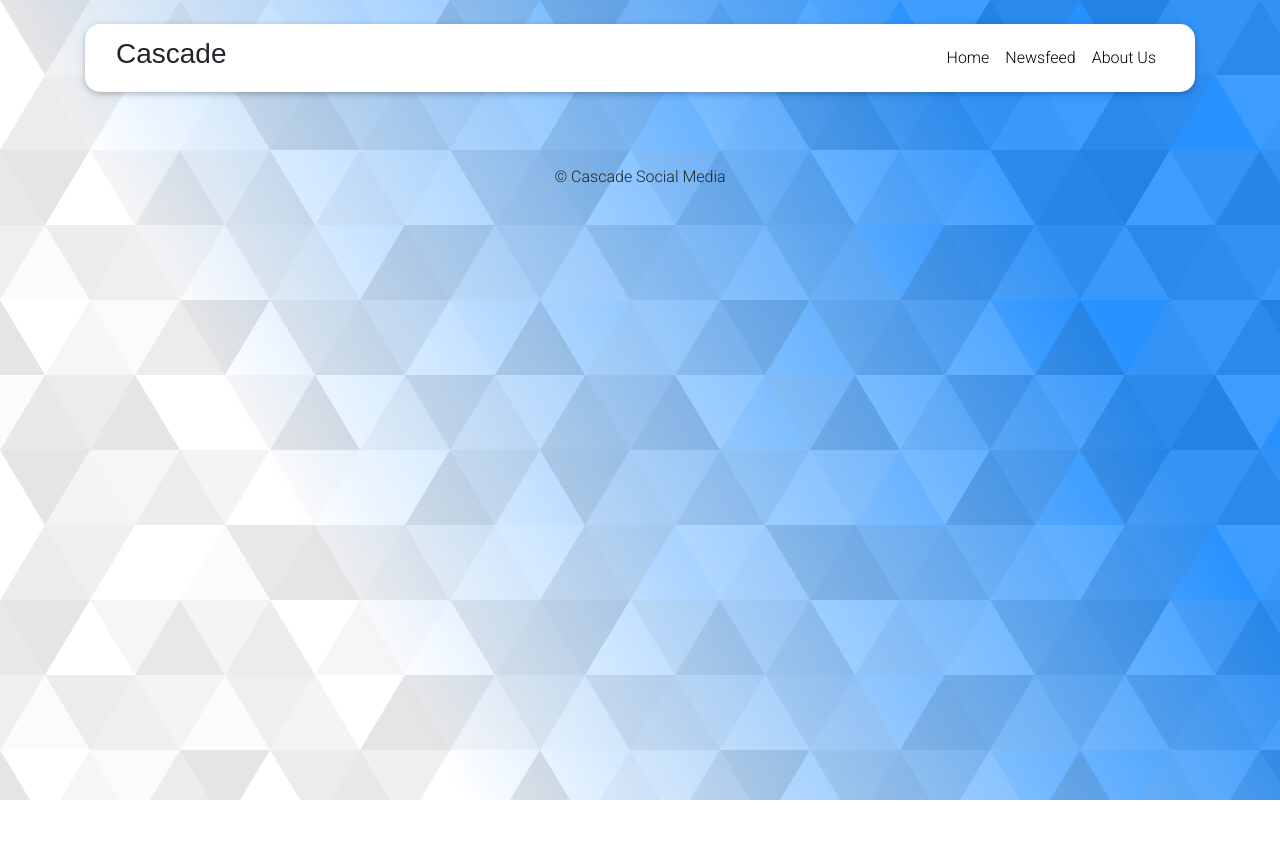
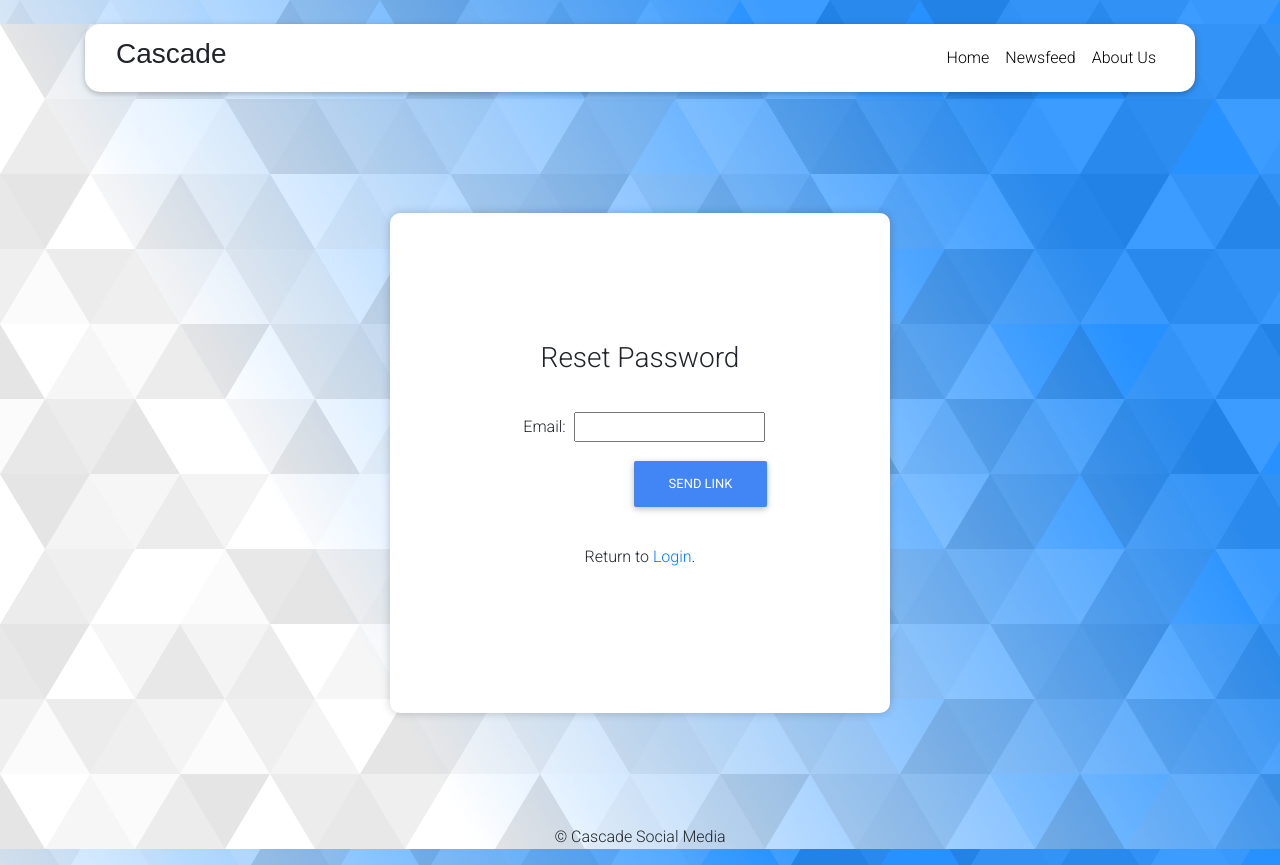
Before and after one commit to AlexWestIsBest/cascade-front-end, a React (Create React App) app: page /reset in a window 1280 px wide. Before the commit the page ends 800 px from the top, so only its background shows below. Built offline with nearby package versions, Linux system fonts and the light colour scheme; no server answers; a web font is replaced by a local one.

Commit message:
Add login, register, and reset routes and comps

```diff
--- a/src/components/Main.js
+++ b/src/components/Main.js
@@ -1,12 +1,19 @@
 import React from "react"
 import { useEffect, useState } from "react";
-import { Route, Routes } from "react-router-dom";
+import { Route, Routes, useNavigate } from "react-router-dom";
 import Home from "../pages/Home";
 import About from "../pages/About";
 import Newsfeed from "../pages/Newsfeed";
+import Form from './common/Form';
+import Reset from '../pages/Reset';
 
 const Main = ({ user, setUser}) => {
+    const navigate = useNavigate();
     const [posts, setPosts] = useState(null);
+
+    // Create state variables for email and password
+    const [email, setEmail] = useState(null);
+    const [password, setPassword] = useState(null);
 
     const URL = "https://cascadesocial.herokuapp.com/posts/"
 
@@ -23,7 +30,37 @@ const Main = ({ user, setUser}) => {
     return (
         <div className="main">
             <Routes>
-                <Route path="/" element={<Home />} />
+                <Route
+                    path="/"
+                    element={
+                        <Home
+                            user={user}
+                            setUser={setUser}
+                        />}
+                />
+                <Route path="/login"
+                    element={
+                        <Form
+                            title="Login"
+                            setEmail={setEmail}
+                            setPassword={setPassword}
+                            // handleAction={() => handleAction("login")}
+                        />}
+                />
+                <Route path="/register"
+                    element={
+                        <Form
+                        title="Register"
+                        setEmail={setEmail}
+                        setPassword={setPassword}
+                        // handleAction={() => handleAction("register")}
+                        />}
+                />
+                <Route path='/reset'
+                    element={<Reset
+                        title="Reset Password"
+                    />}
+                />
                 <Route path="/about" element={<About />} />
                 <Route path="/newsfeed"
                     element={<Newsfeed
--- a/src/components/common/Form.js
+++ b/src/components/common/Form.js
@@ -7,9 +7,9 @@ export default function BasicTextFields({title, setPassword, setEmail, handleAct
         return (
             <div>
                 <div className="formPage">
-                    <h3>
-                        {title}
-                    </h3>
+                    <h5>
+                        Welcome! Please login to continue.
+                    </h5>
                         <div className='loginForm'>
                             <span>
                                 <label htmlFor="email">Email: </label>
--- a/src/index.scss
+++ b/src/index.scss
@@ -163,3 +163,70 @@ input:hover, textarea:hover {
   border-style: solid;
   border-color: rgb(0, 0, 0);
 }
+
+// Authentication Pages
+.formPage {
+  display: flex;
+  flex-direction: column;
+  align-items: center;
+  justify-content: center;
+  margin-top: 5rem;
+  margin-bottom: 5rem;
+  margin-left: auto;
+  margin-right: auto;
+  width: 500px;
+  height: 500px;
+  background-color: white;
+  border-radius: 10px;
+  box-shadow: 0 0 10px 0 rgba(0, 0, 0, 0.2);
+  h5{
+    max-width: 65%;
+  }
+  p {
+    margin: 1rem;
+    max-width: 300px;
+  }
+}
+.loginForm {
+  display: flex;
+  flex-direction: column;;
+  align-items: flex-end;
+  margin-right: auto;
+  margin-left: auto;
+  margin-top: 1rem;
+  margin-bottom: 1rem;
+  input {
+    margin: 10px;
+  }
+}
+.resetPage {
+  display: flex;
+  flex-direction: column;
+  align-items: center;
+  justify-content: center;
+  margin-top: 5rem;
+  margin-bottom: 5rem;
+  margin-left: auto;
+  margin-right: auto;
+  width: 500px;
+  height: 500px;
+  background-color: white;
+  border-radius: 10px;
+  box-shadow: 0 0 10px 0 rgba(0, 0, 0, 0.2);
+  form {
+    display: flex;
+    flex-direction: column;;
+    align-items: flex-end;
+    padding: 1rem;
+    span {
+      margin: .5rem;
+      label {
+        margin: .5rem;
+      }
+    }
+  }
+  p {
+    margin: 1rem;
+    max-width: 300px;
+  }
+}
--- a/src/pages/Home.js
+++ b/src/pages/Home.js
@@ -1,6 +1,7 @@
-import React from "react";
+import React, { useState } from "react";
 
-const Home = () => {
+const Home = ({user, setUser}) => {
+
     return <div className='container'>
             <h3>Home Page</h3>
             <p>This page will contain user profile info and links to post history.</p>
--- /dev/null
+++ b/src/pages/Reset.js
@@ -0,0 +1,43 @@
+import { Link } from "react-router-dom";
+import { useState } from "react";
+import { sendFbResetEmail } from "../firebase";
+
+const Reset = ({title}) => {
+    const [email, setEmail] = useState('');
+
+    const handleChange = (e) => {
+        setEmail(e.target.value);
+    }
+
+    const handleReset = async (e) => {
+        e.preventDefault();
+        try {
+            await sendFbResetEmail(email);
+        } catch (error) {
+            console.log(error);
+        }
+    }
+
+    return (
+        <div className="resetPage">
+            <h3>{title}</h3>
+            <form>
+                <span>
+                    <label htmlFor="email">Email: </label>
+                    <input type="text"
+                        name="email"
+                        value={email}
+                        onChange={handleChange}/>
+                </span>
+                <button
+                    className='btn btn-primary'
+                    onClick={handleReset}
+                    >Send Link
+                </button>
+            </form>
+            <p>Return to <Link to="/login/">Login</Link>.</p>
+        </div>
+    );
+}
+
+export default Reset;
```
